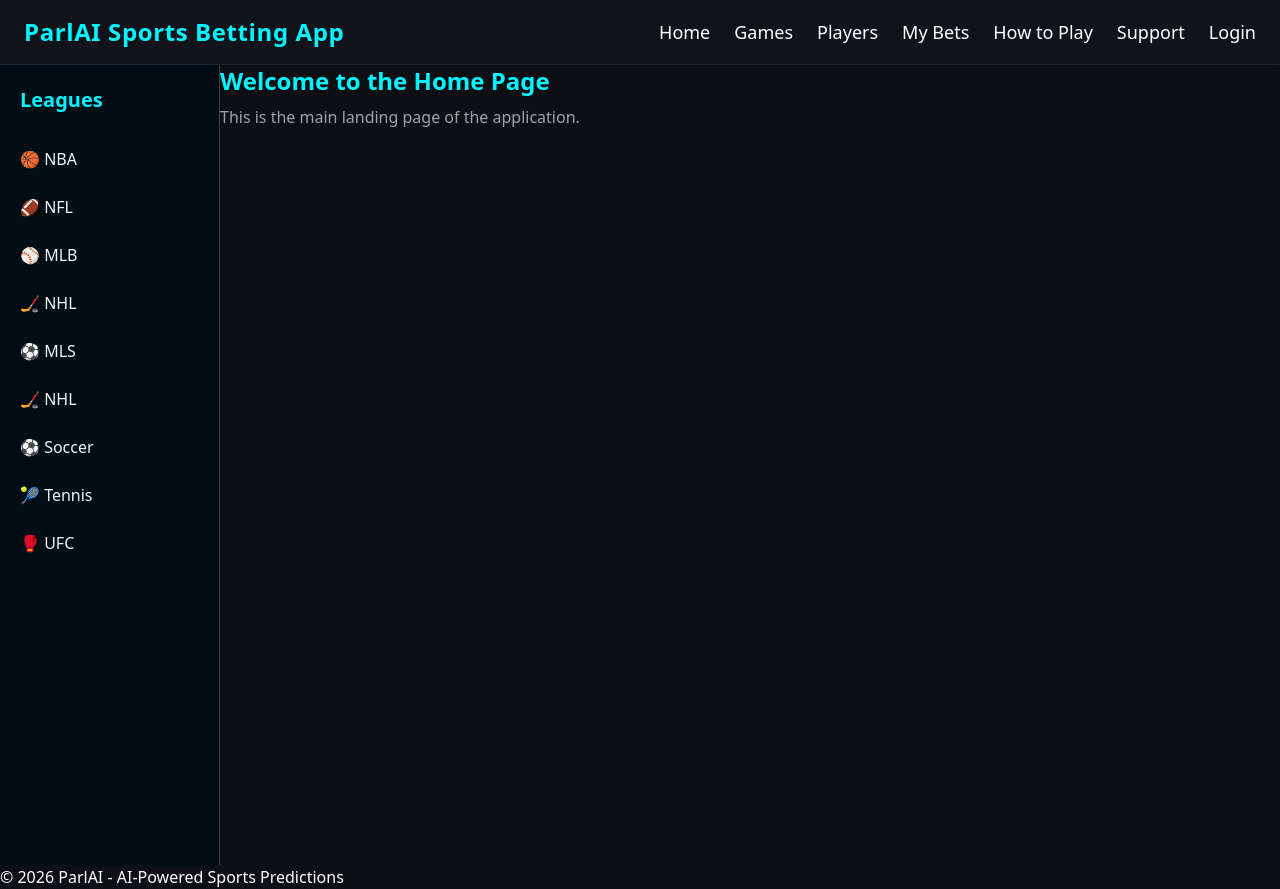
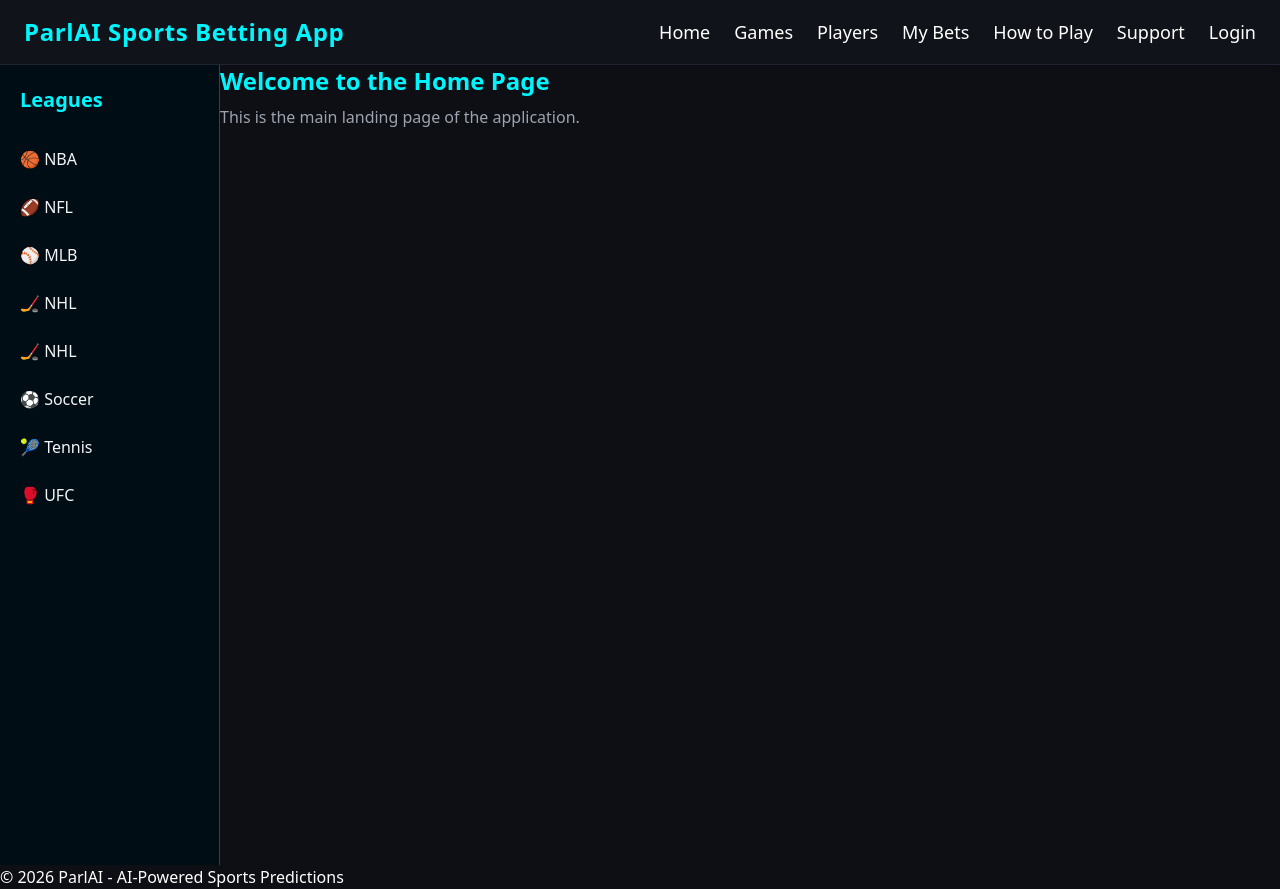
Before and after one commit to AmalSresh/491-ParlAI, a React app in the folder frontend/: page / in a window 1280 px wide. Built offline with nearby package versions, Linux system fonts and the light colour scheme; no server answers; the HTML template or start-up script is replaced by a standard one.

Commit message:
Remove MLS link from Sidebar component
Removed MLS item from the sidebar.

```diff
--- a/frontend/src/components/Sidebar.jsx
+++ b/frontend/src/components/Sidebar.jsx
@@ -17,7 +17,6 @@ export default function Sidebar() {
             🏒 NHL
           </Link>
         </li>
-        <li>⚽ MLS</li>
         <li>🏒 NHL</li>
         <li>
           <Link to="/soccer">⚽ Soccer</Link>
```
